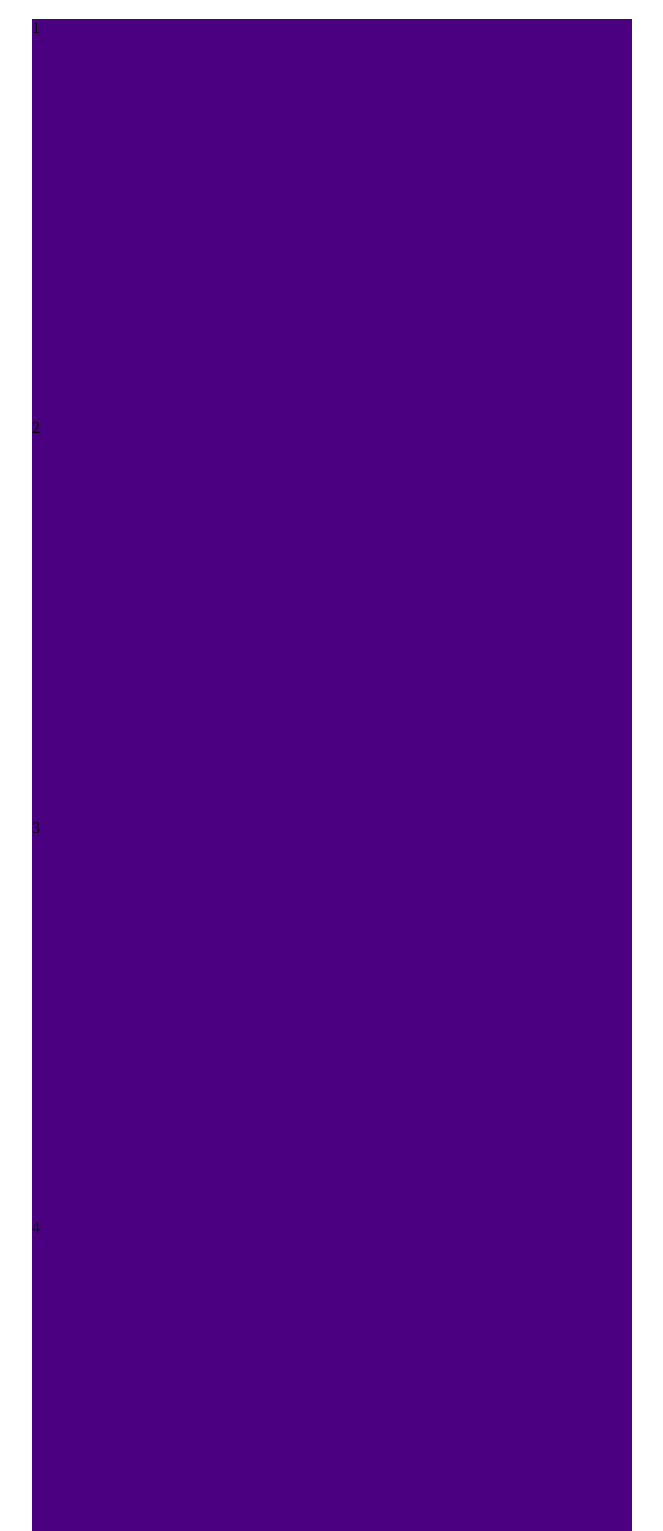
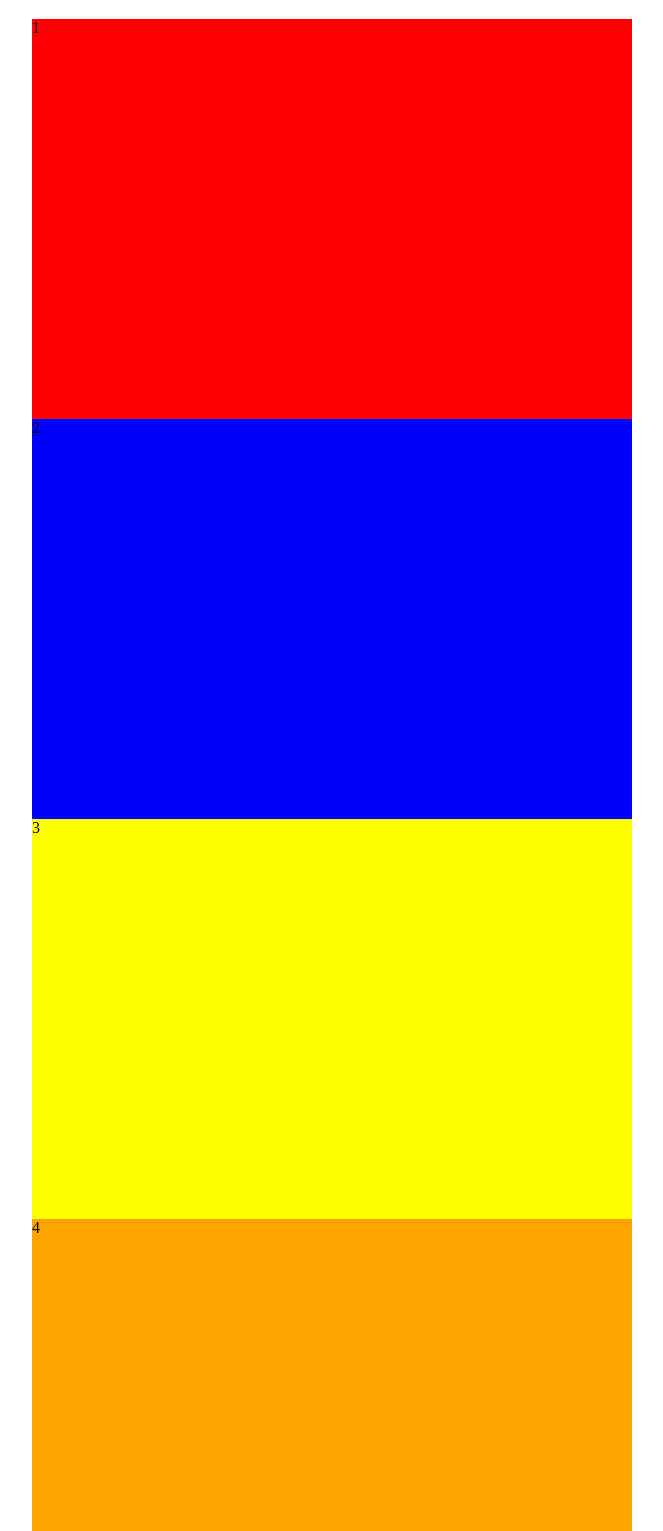
Before and after one commit to isaacmariga/Random-selection, a plain HTML site: page index.html in a window 1280 px wide. Shown: the part 69-1600 px from the top of the page, without its empty margins (308-971 px from the left). Drawn offline with Linux system fonts and the light colour scheme.

Commit message:
Changing colors on html

```diff
--- a/index.html
+++ b/index.html
@@ -14,12 +14,12 @@
     <div class="container">
         <h1>Review</h1>
         <div class="boxes">
-            <div class="box red" id="red">1</div>
-            <div class="box blue" id="blue">2</div>
-            <div class="box yellow" id="yellow">3</div>
-            <div class="box orange" id="orange">4</div>
-            <div class="box green" id="green">5</div>
-            <div class="box indigo" id="indigo">6</div>
+            <div style="background-color: red;" class="box red" id="red">1</div>
+            <div style="background-color: blue;" class="box blue" id="blue">2</div>
+            <div style="background-color: yellow;" class="box yellow" id="yellow">3</div>
+            <div style="background-color: orange;" class="box orange" id="orange">4</div>
+            <div style="background-color: green;" class="box green" id="green">5</div>
+            <div style="background-color: indigo;" class="box indigo" id="indigo">6</div>
         </div>
     </div>
 
--- a/main.js
+++ b/main.js
@@ -2,13 +2,17 @@ let bcolors = ["red", "blue", "yellow", "orange", "green", "indigo"]
 let box = document.querySelectorAll(".box")
 let red = document.querySelector("#red")
 
+for (i = 0; i < bcolors.length; i++) {
+    bgcolor = (bcolors[i])
+    bcolors = bgcolor.slice(-1)
+
+    console.log(bgcolor)
+}
 
 
-box.forEach(box => {
-    for (i = 0; i < bcolors.length; i++) {
-        box.style.backgroundColor = bcolors[i]
-        console.log(bcolors[i])
+// box.forEach(box => {
+//     box.style.backgroundColor = bcolors
 
-    }
+// });
 
-});
+console.log(box[1])
```
